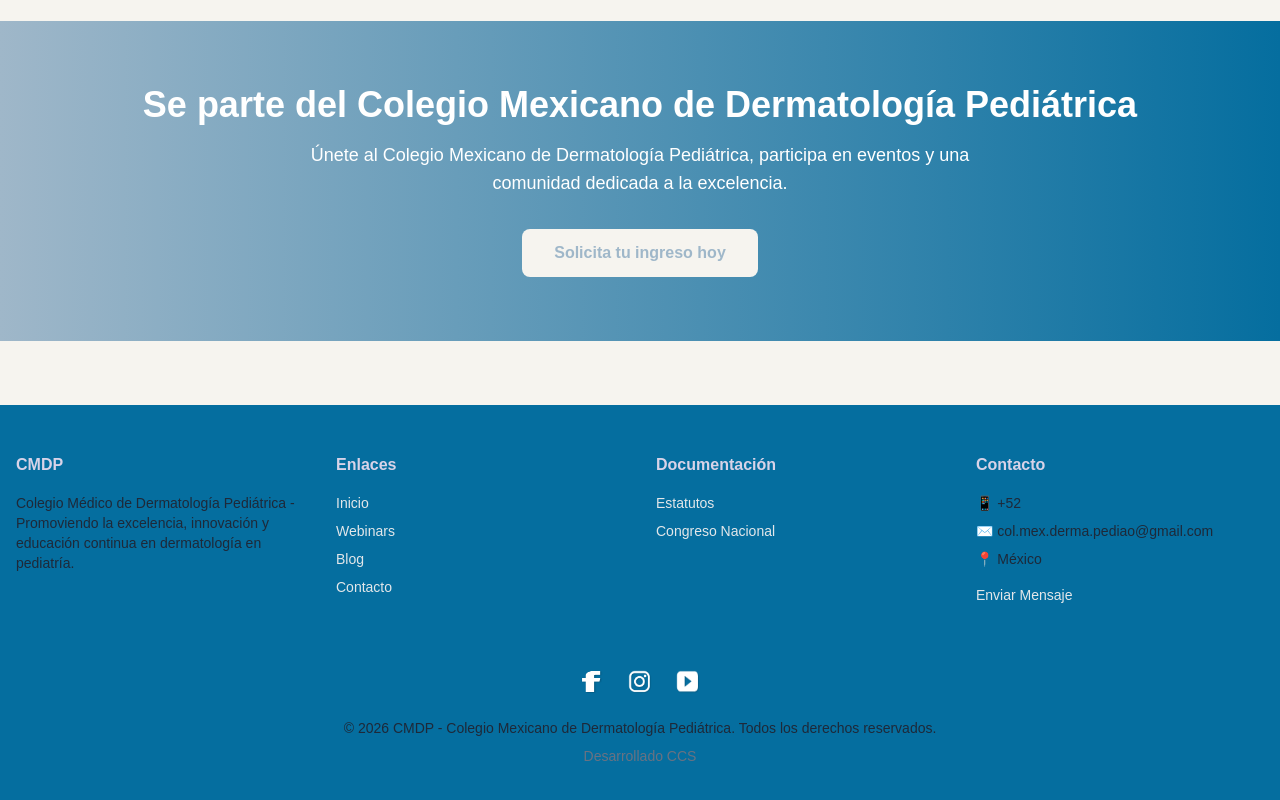
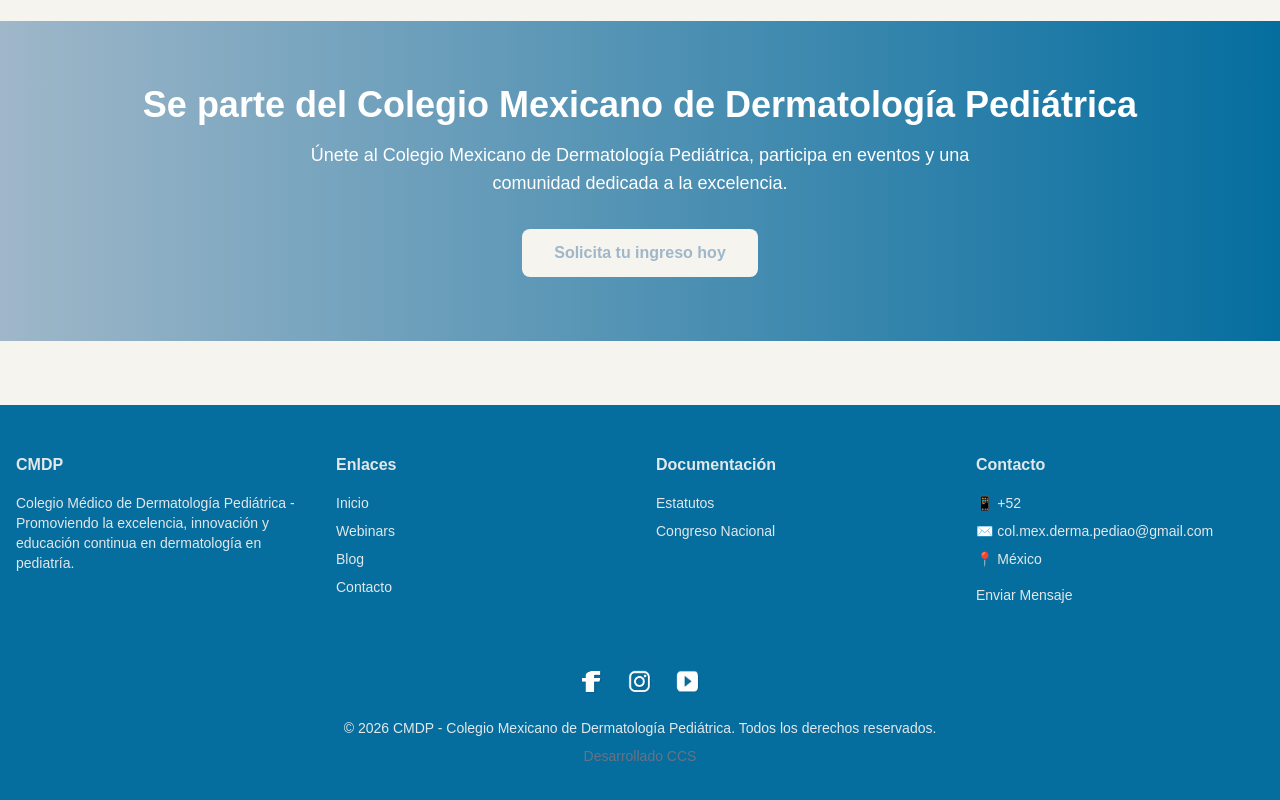
Before and after one commit to KingCas78/cmdp_web, a Next.js app: page / in a window 1280 px wide. Shown: the part 2962-3762 px from the top of the page. Built offline with nearby package versions, Linux system fonts and the light colour scheme.

Commit message:
Cambiar color del texto del footer a #E3E7EA

```diff
--- a/src/app/theme.css
+++ b/src/app/theme.css
@@ -82,10 +82,11 @@
 /* Footer Styles */
 .footer-bg {
   background-color: var(--powder-blue);
+  color: #E3E7EA;
 }
 
 .footer-title {
-  color: var(--lavender-gray);
+  color: #E3E7EA;
   font-weight: bold;
   margin-bottom: 1rem;
 }
@@ -95,13 +96,13 @@
 }
 
 .footer-link {
-  color: var(--pearl-gray);
+  color: #E3E7EA;
   transition: color 0.3s ease;
   cursor: pointer;
 }
 
 .footer-link:hover {
-  color: var(--grayish-blue);
+  color: white;
 }
 
 /* Home Page Styles */
```
